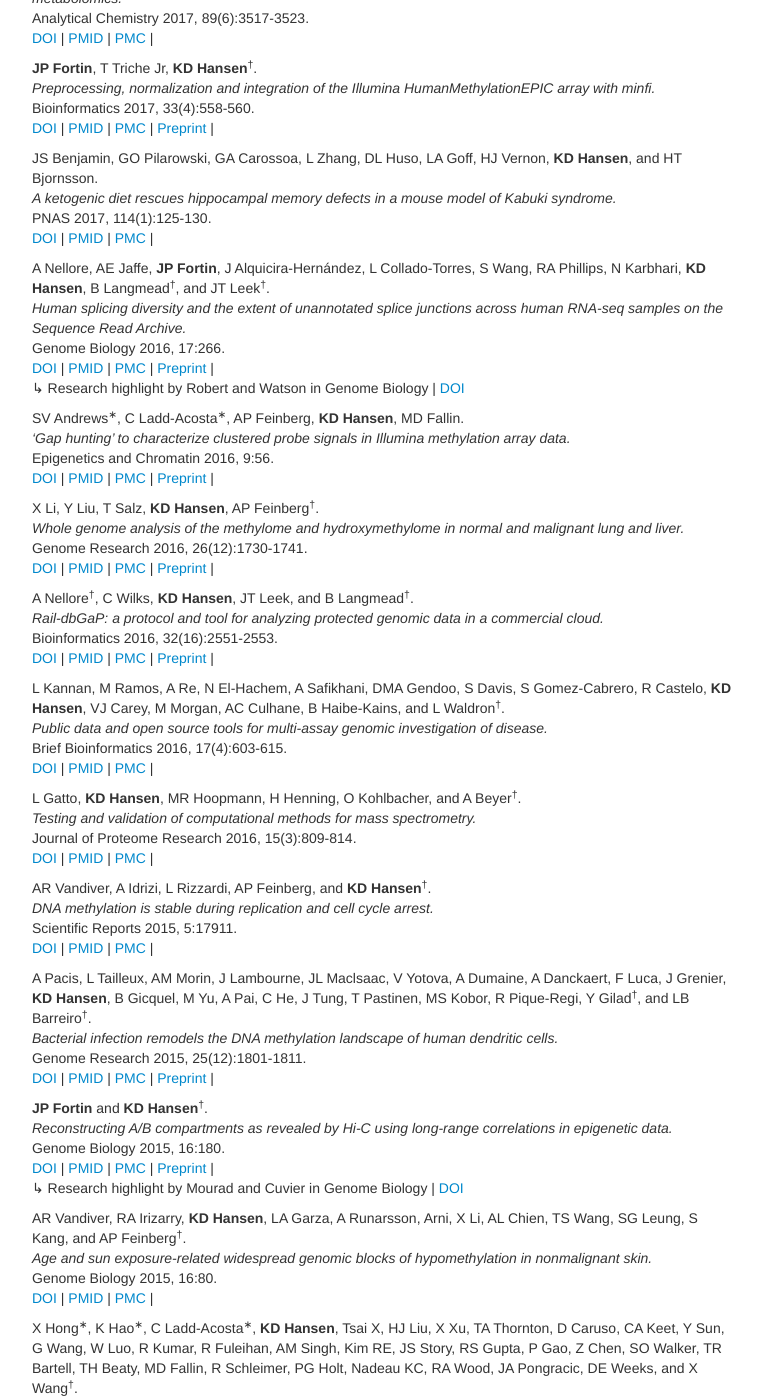
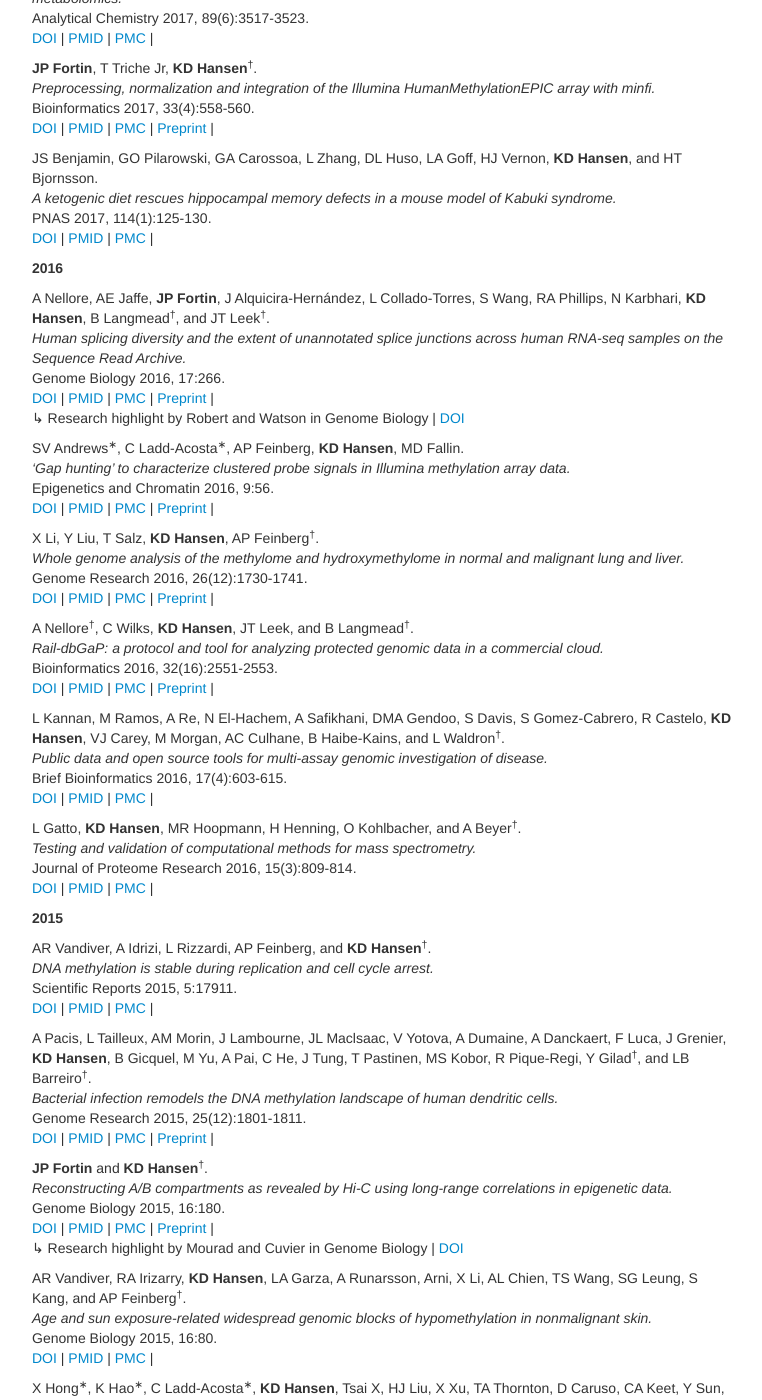
Before and after one commit to hansenlab/hansenlab.github.io, a Jekyll site: the page built from 02-pubs.md, in a window 1280 px wide and 1400 px high, scrolled down 1444 px. Shown: the whole window, without its empty margins (258-1020 px from the left). Built offline with Jekyll 4.4.1, drawn with Linux system fonts in a browser that asks for light colours; comment, search, counter and statistics services are not loaded; some of the changed text lies outside the part shown.

Commit message:
md edits

```diff
--- a/02-pubs.md
+++ b/02-pubs.md
@@ -71,7 +71,7 @@ Genetics 2018, 208(1):399-417.
 [PMID](http://www.ncbi.nlm.nih.gov/pubmed/29158425) |
 <span data-badge-type="4" data-doi="10.1534/genetics.117.300536" data-hide-no-mentions="true" class="altmetric-embed"> </span>
 
-##### 2017
+**2017**
 
 R Marcel, LSchiffer, A Re, RA Azhar, A Basunia, C Rodriguez, T Chan, P Chapman, SR Davis, D Gomez-Cabrero, AC Culhane, B Haibe-Kains, **KD Hansen**, H Kodali, MS Louis, AS Mer, M Riester, M Morgan, VJ Carey, Vince, L Waldron.
 _Software for the Integration of Multiomics Experiments in Bioconductor._
@@ -121,6 +121,8 @@ PNAS 2017, 114(1):125-130.
 [PMID](http://www.ncbi.nlm.nih.gov/pubmed/27999180) |
 [PMC](http://www.ncbi.nlm.nih.gov/pmc/articles/PMC5224378) |
 <span data-badge-type="4" data-doi="10.1073/pnas.1611431114" data-hide-no-mentions="true" class="altmetric-embed"> </span>
+
+**2016**
 
 A Nellore, AE Jaffe, **JP Fortin**, J Alquicira-Hernández, L Collado-Torres, S Wang, RA Phillips, N Karbhari, **KD Hansen**, B Langmead<sup>&dagger;</sup>, and JT Leek<sup>&dagger;</sup>.
 _Human splicing diversity and the extent of unannotated splice junctions across human RNA-seq samples on the Sequence Read Archive._
@@ -174,6 +176,8 @@ Journal of Proteome Research 2016, 15(3):809-814.
 [PMID](http://www.ncbi.nlm.nih.gov/pubmed/26549429) |
 [PMC](http://www.ncbi.nlm.nih.gov/pmc/articles/PMC4804830) |
 <span data-badge-type="4" data-doi="10.1021/acs.jproteome.5b00852" data-hide-no-mentions="true" class="altmetric-embed"></span>
+
+**2015**
 
 AR Vandiver, A Idrizi, L Rizzardi, AP Feinberg, and **KD Hansen**<sup>&dagger;</sup>.
 _DNA methylation is stable during replication and cell cycle arrest._
```
Also changed, not shown: other parts of 02-pubs.md (+11 -0 lines).
